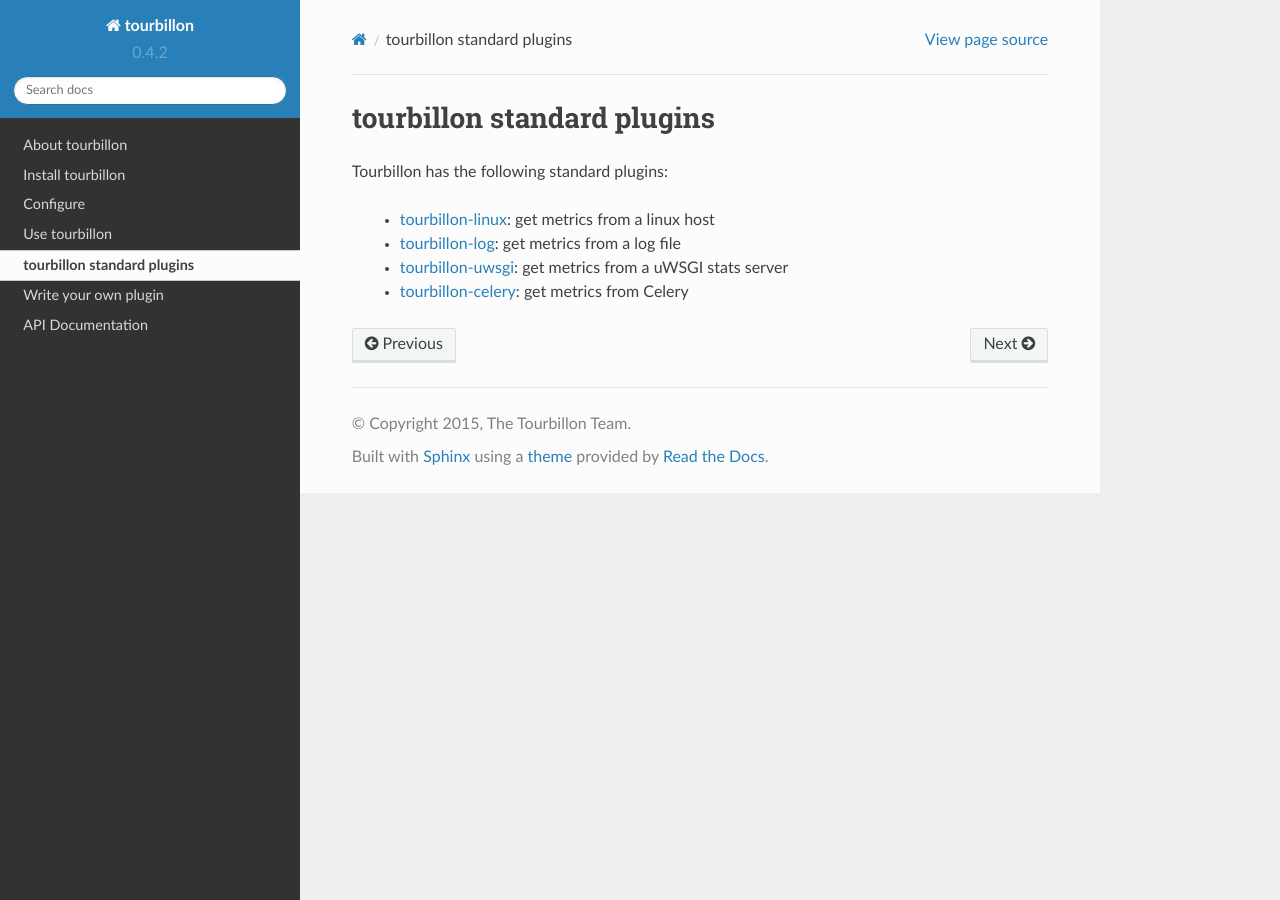
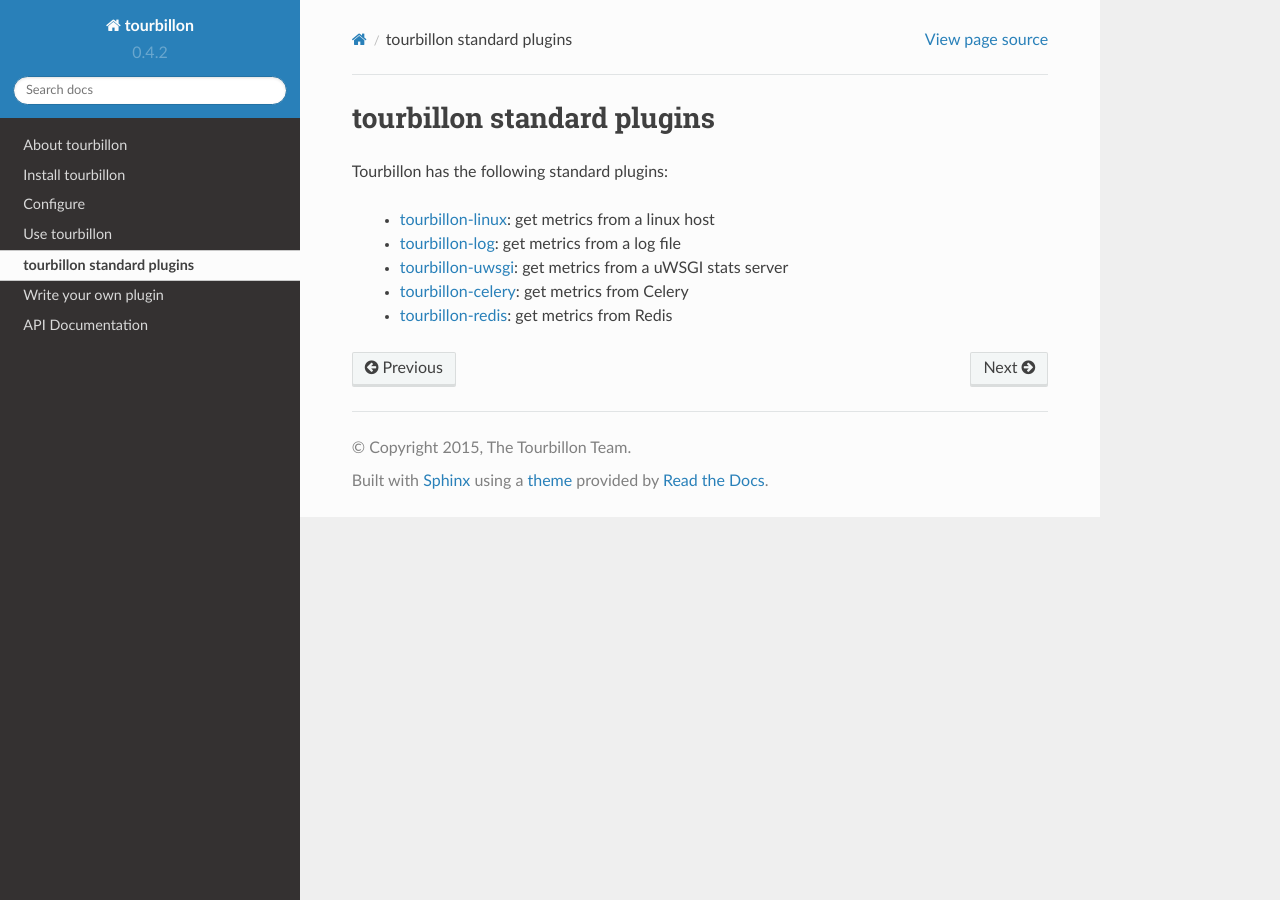
Before and after one commit to tourbillonpy/tourbillon-agent, a Sphinx documentation site: the page built from doc/source/plugins.rst, in a window 1280 px wide. Built offline with Sphinx 7.4.7 and the Read the Docs theme 2.0.0, drawn with Linux system fonts in a browser that asks for light colours.

Commit message:
add tourbillon-redis plugin

```diff
--- a/doc/source/plugins.rst
+++ b/doc/source/plugins.rst
@@ -8,3 +8,4 @@
 	* `tourbillon-log <http://tourbillon-log.readthedocs.org/en/latest>`_: get metrics from a log file
 	* `tourbillon-uwsgi <http://tourbillon-uwsgi.readthedocs.org/en/latest>`_: get metrics from a uWSGI stats server
 	* `tourbillon-celery <http://tourbillon-celery.readthedocs.org/en/latest>`_: get metrics from Celery
+	* `tourbillon-redis <http://tourbillon-redis.readthedocs.org/en/latest>`_: get metrics from Redis
```
Also changed, not shown: 1 other file.
